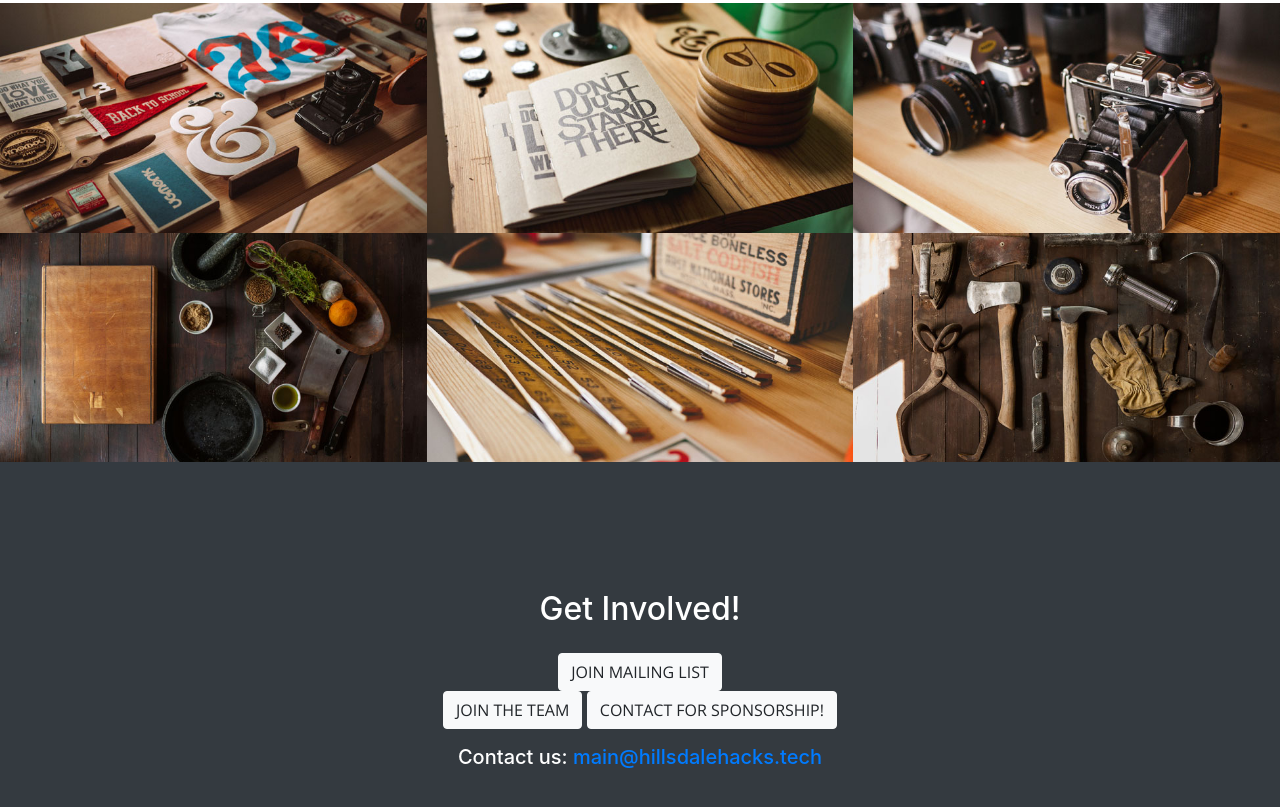
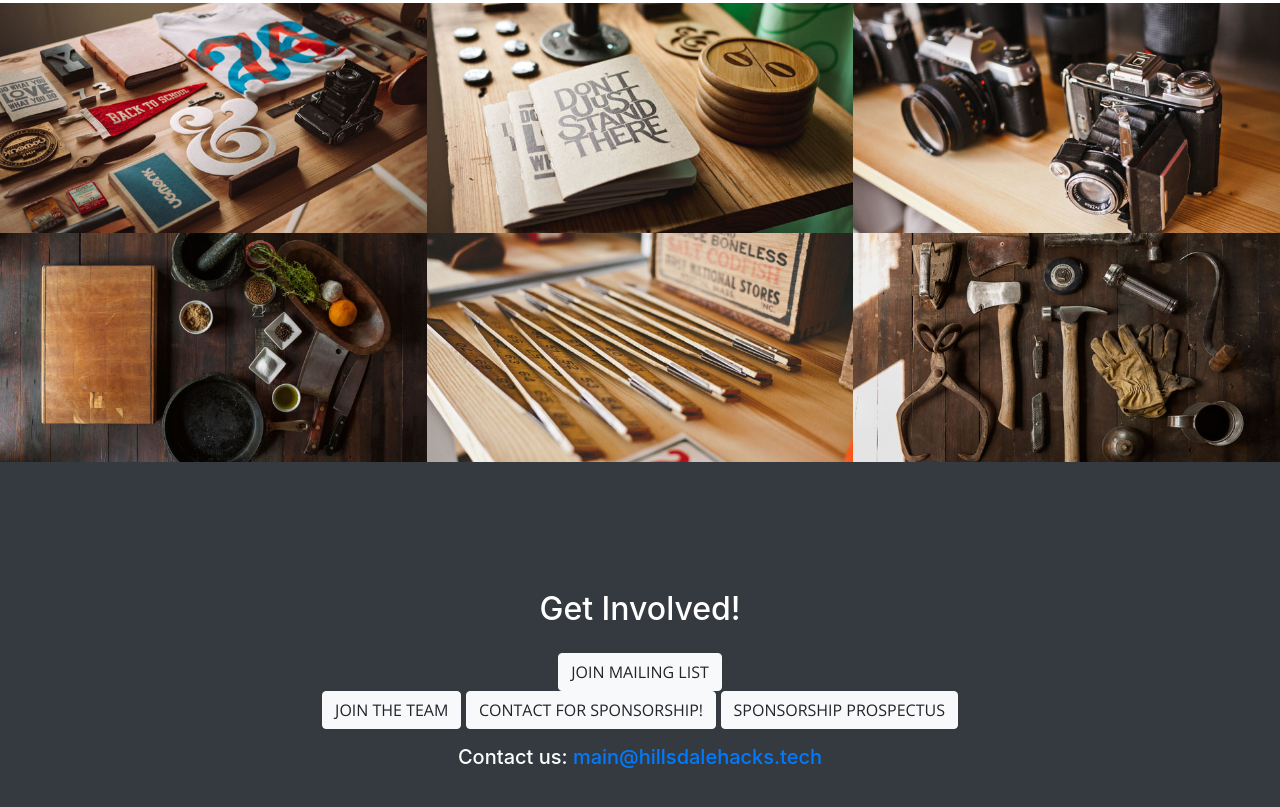
Before and after one commit to fanteastick/hackathon-site, a website with bundled scripts: page index.html in a window 1280 px wide. Shown: the part 2045-2852 px from the top of the page. Built offline with nearby package versions, Linux system fonts and the light colour scheme.

Commit message:
add packet

```diff
--- a/index.html
+++ b/index.html
@@ -234,6 +234,7 @@
         <a class="btn btn-light btn-xl sr-button" href="https://goo.gl/forms/pE8As1PkI6vsHVIz2">Join Mailing List</a> <br>
         <a class="btn btn-light btn-xl sr-button" href="https://goo.gl/forms/VlL2ekqGO9OSqgwG2">Join the Team</a>
         <a class="btn btn-light btn-xl sr-button" href="hillsdalehacks@gmail.com">Contact for sponsorship!</a>
+        <a class="btn btn-light btn-xl sr-button" href="https://docs.google.com/document/d/1drKYiB9JSeYEe1qUORQFhDLf8t7T1nSfX9EVXgQwP5s/edit?usp=sharing">Sponsorship Prospectus</a>
         <p></p><p></p>
         <h5 class= "mb-4">Contact us: <a href="mailto:main@hillsdalehacks.tech">main@hillsdalehacks.tech</a></h5>
       </div>
```
